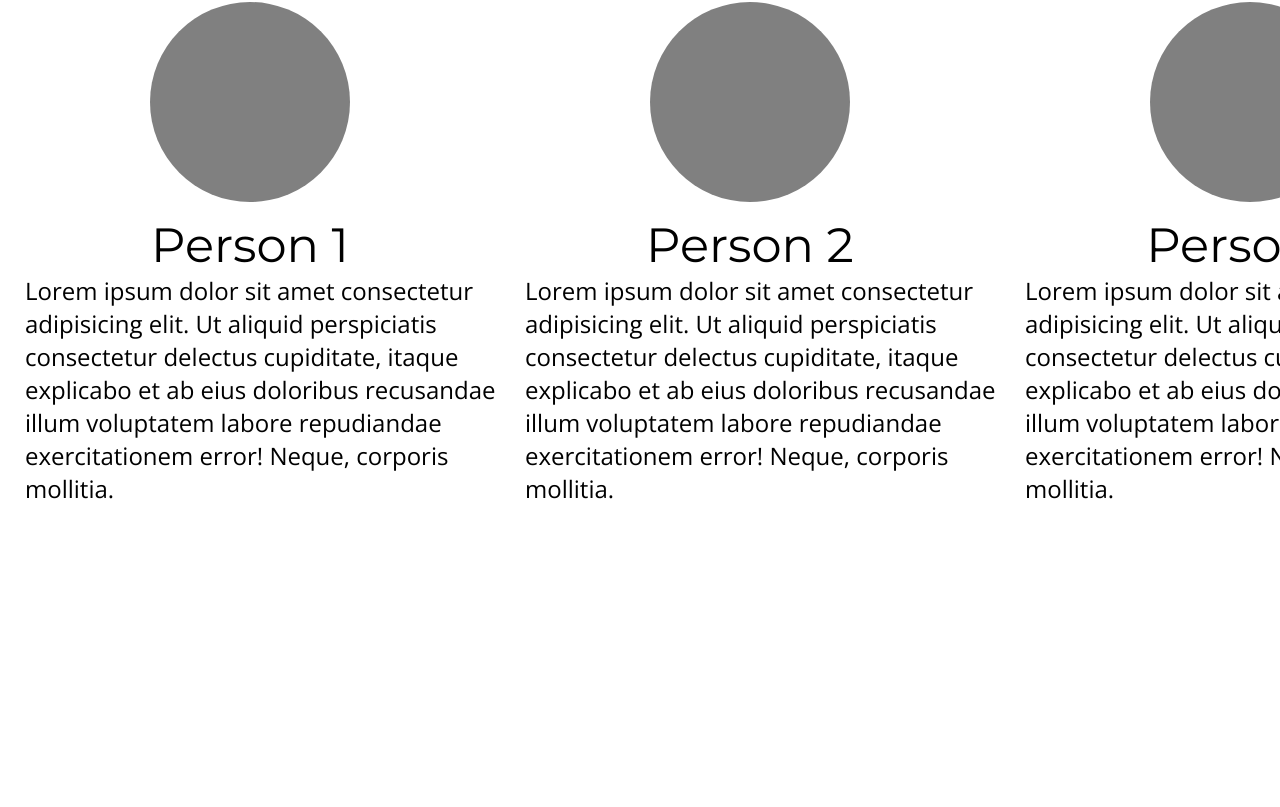
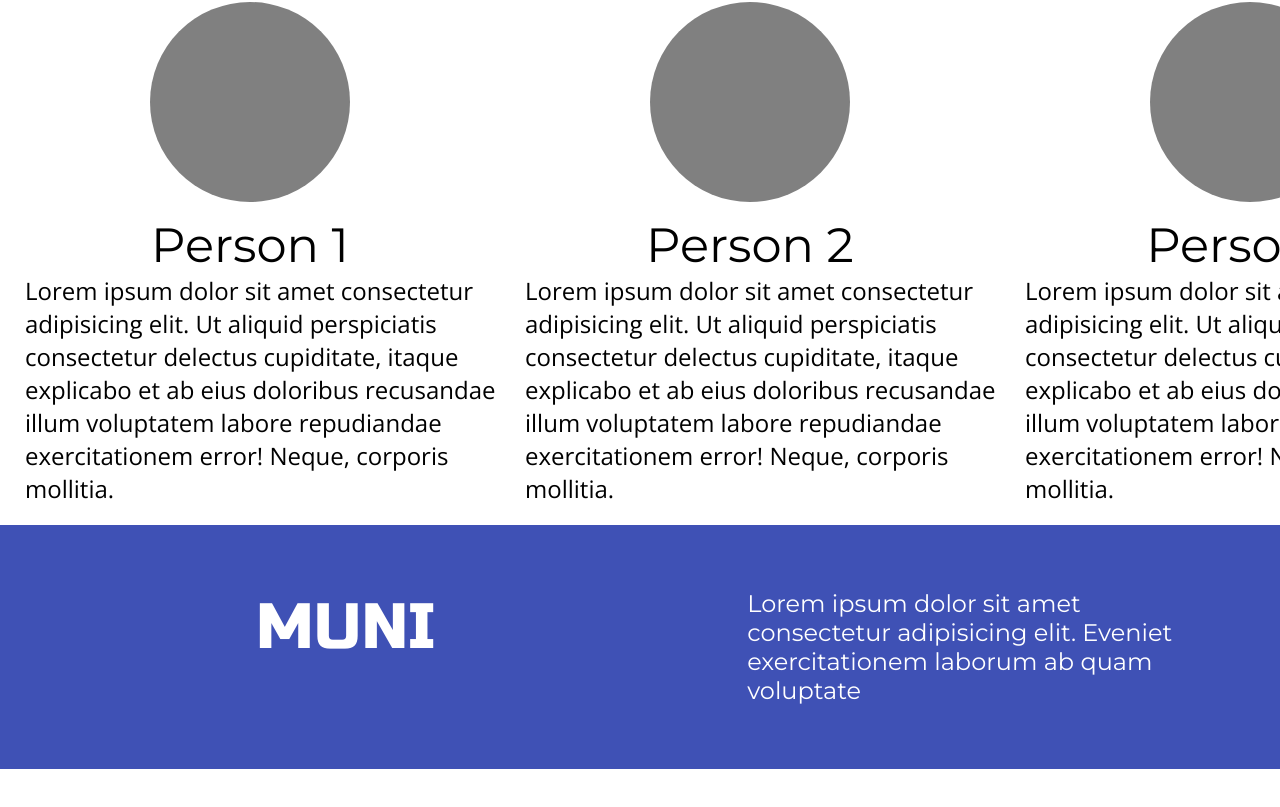
Before and after one commit to vijairam20/muni, a Vue app: page / in a window 1280 px wide. Shown: the part 225-1032 px from the top of the page. Before the commit the page ends 800 px from the top, so only its background shows below. Built offline with nearby package versions, Linux system fonts and the light colour scheme.

Commit message:
footer init

```diff
--- a/src/components/Navbar.vue
+++ b/src/components/Navbar.vue
@@ -21,7 +21,6 @@ name : "Navbar"
 <style lang="scss" scoped>
 @import url('https://fonts.googleapis.com/css?family=Russo+One');
 @import url('https://fonts.googleapis.com/css?family=Montserrat');
-
 .navbar{
   display: flex;
   //background-color: #00e0ff;
@@ -53,4 +52,5 @@ name : "Navbar"
     font-size: 1.5em;
   }
 }
+
 </style>
--- a/src/views/Home.vue
+++ b/src/views/Home.vue
@@ -1,6 +1,19 @@
 <template>
   <div class="home">
     <people/>
+    <footer>
+      <div class="cta">
+        <div class="logo">
+          <span>MUNI</span>
+        </div>
+        <div class="email">
+          <p>Lorem ipsum dolor sit amet consectetur adipisicing elit. Eveniet exercitationem laborum ab quam voluptate </p>
+        </div>
+      </div>
+      <div class="bottom">
+        <h1>MUNI</h1>
+      </div>
+    </footer>
   </div>
 </template>
 
@@ -13,3 +26,39 @@ export default {
   }
 };
 </script>
+<style lang="scss" scoped>
+@import url('https://fonts.googleapis.com/css?family=Montserrat');
+@import url('https://fonts.googleapis.com/css?family=Open+Sans');
+@import url('https://fonts.googleapis.com/css?family=Russo+One');
+
+footer{
+  margin-top: 20px;
+  height: 300px;
+  font-family: 'Montserrat', sans-serif;
+  color: white;
+
+}
+.cta{
+  display: flex;
+  background-color:#3F51B5;
+  padding: 4em;
+  text-align: center;
+}
+.logo{
+  span {
+      font-family: 'Russo One' , sans-serif ;
+      font-size: 4em;
+      padding: 3em;
+
+    }
+}
+.email{
+text-align: left ;
+font-size: 1.5em;
+padding-left: 5em;
+}
+
+bottom{
+  display: flex;
+}
+</style>
```
